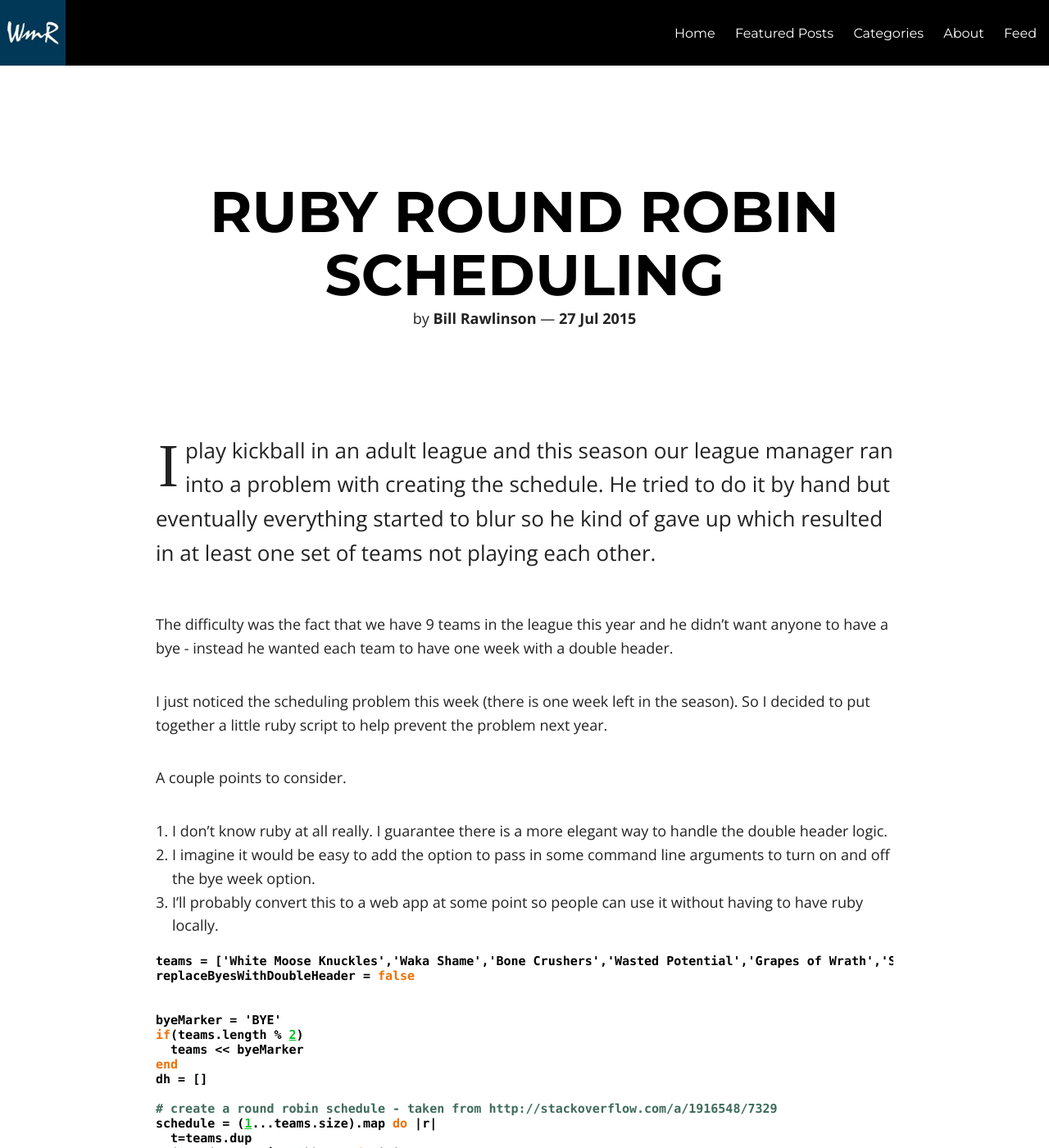
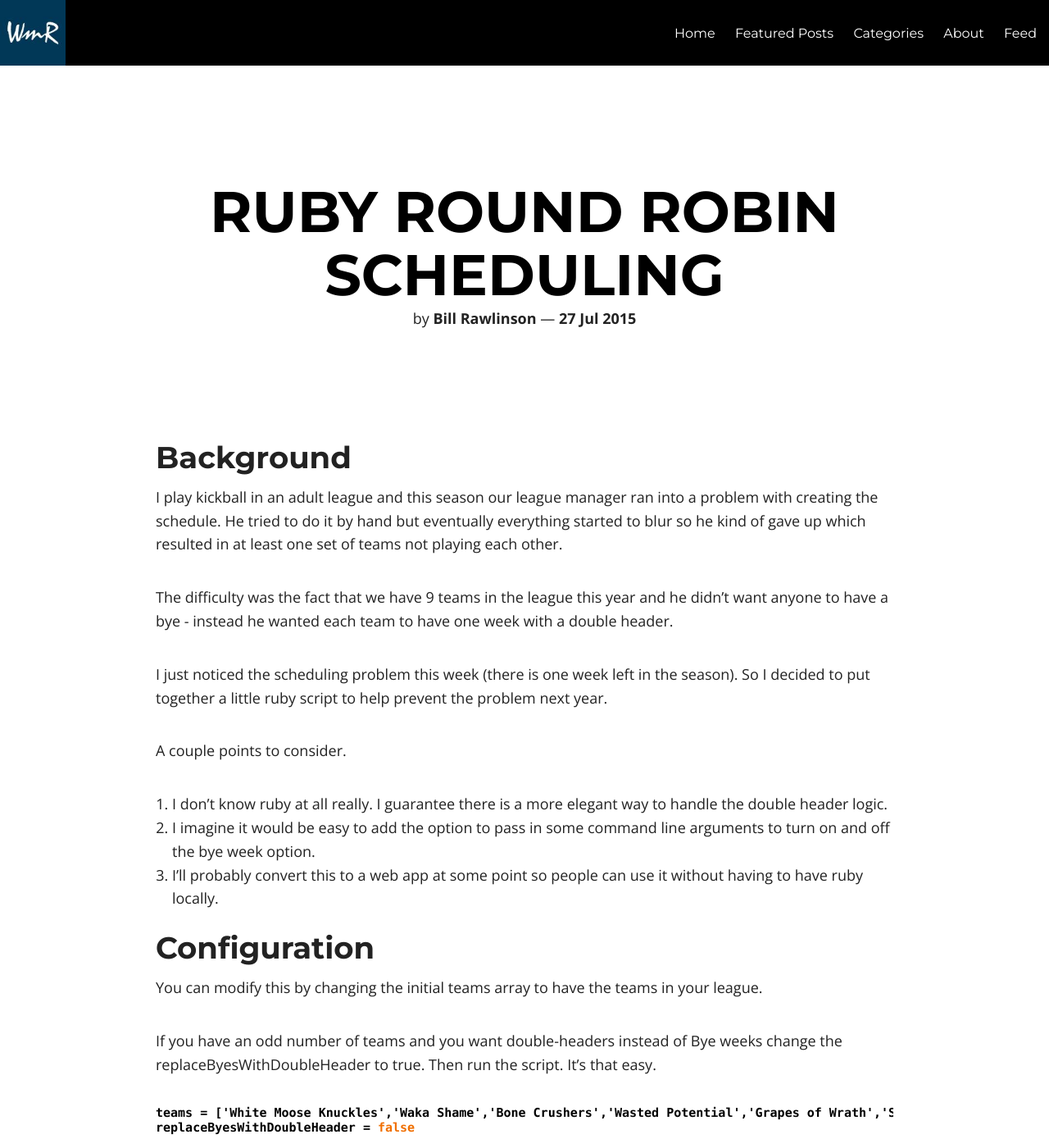
Before and after one commit to finalcut/finalcut.github.io, a Jekyll site: the page built from _posts/2015-07-27-ruby-round-robin-scheduling.md, in a window 1280 px wide and 1400 px high. Shown: the whole window at 82% size. Built offline with Jekyll 4.4.1, drawn with Linux system fonts in a browser that asks for light colours; nearby versions of some CDN libraries; Markdown is read by kramdown in place of the engine named in the settings; comment, search, counter and statistics services are not loaded.

Commit message:
add some instructions on configuration

````diff
--- a/_posts/2015-07-27-ruby-round-robin-scheduling.md
+++ b/_posts/2015-07-27-ruby-round-robin-scheduling.md
@@ -12,6 +12,7 @@ chart:
 comments: true
 featured: false
 ---
+## Background
 I play kickball in an adult league and this season our league manager ran into a problem with
 creating the schedule.  He tried to do it by hand but eventually everything started to blur so
 he kind of gave up which resulted in at least one set of teams not playing each other.
@@ -30,6 +31,14 @@ double header logic.
 on and off the bye week option.
 3. I'll probably convert this to a web app at some point so people can use it without having
 to have ruby locally.
+
+
+## Configuration
+You can modify this by changing the initial teams array to have the teams in your
+league.
+
+If you have an odd number of teams and you want double-headers instead of Bye weeks
+change the replaceByesWithDoubleHeader to true.  Then run the script.  It's that easy.
 
 
 ```ruby
````
Also changed, not shown: other parts of _posts/2015-07-27-ruby-round-robin-scheduling.md (+1 -1 lines).
